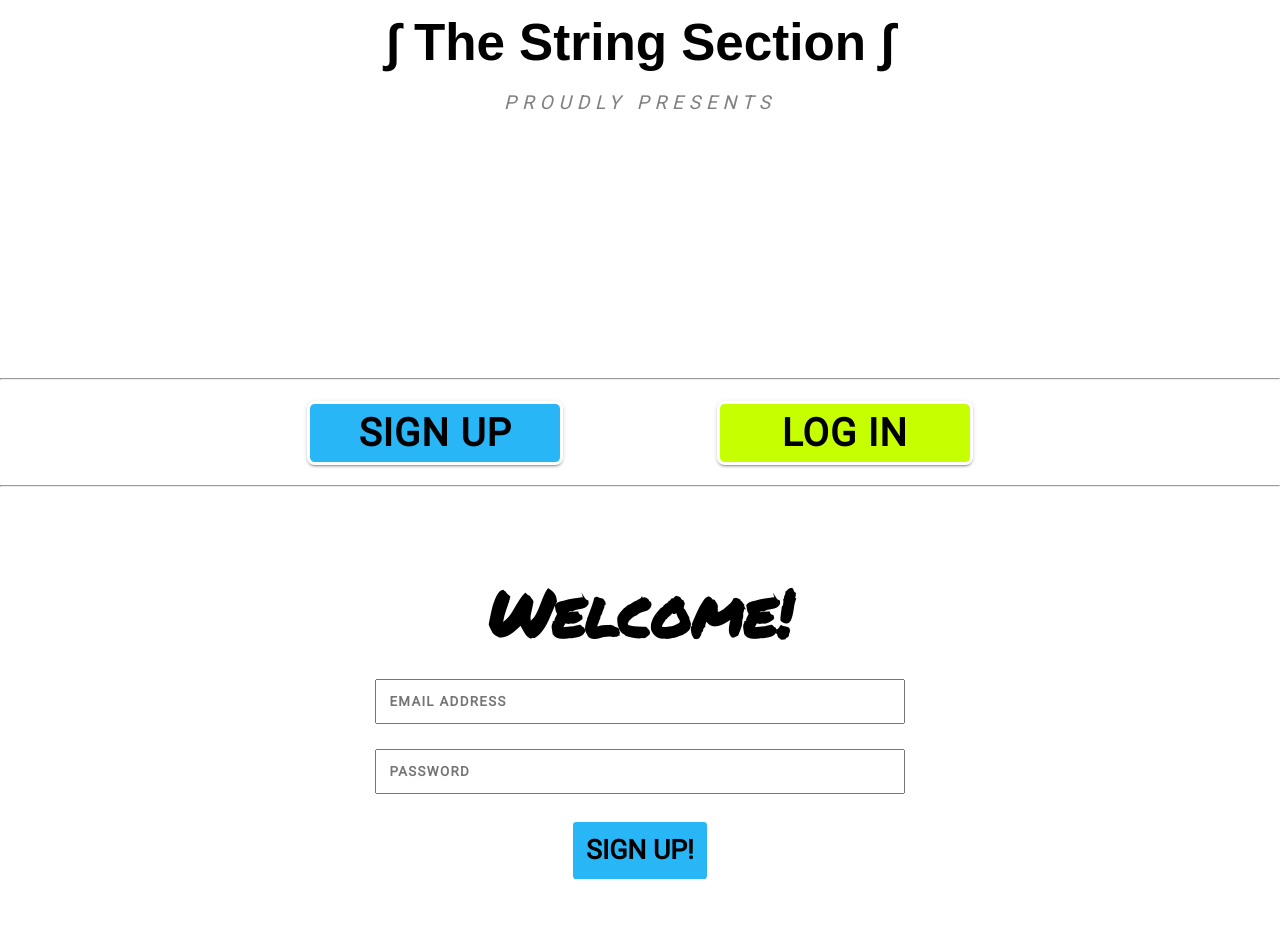
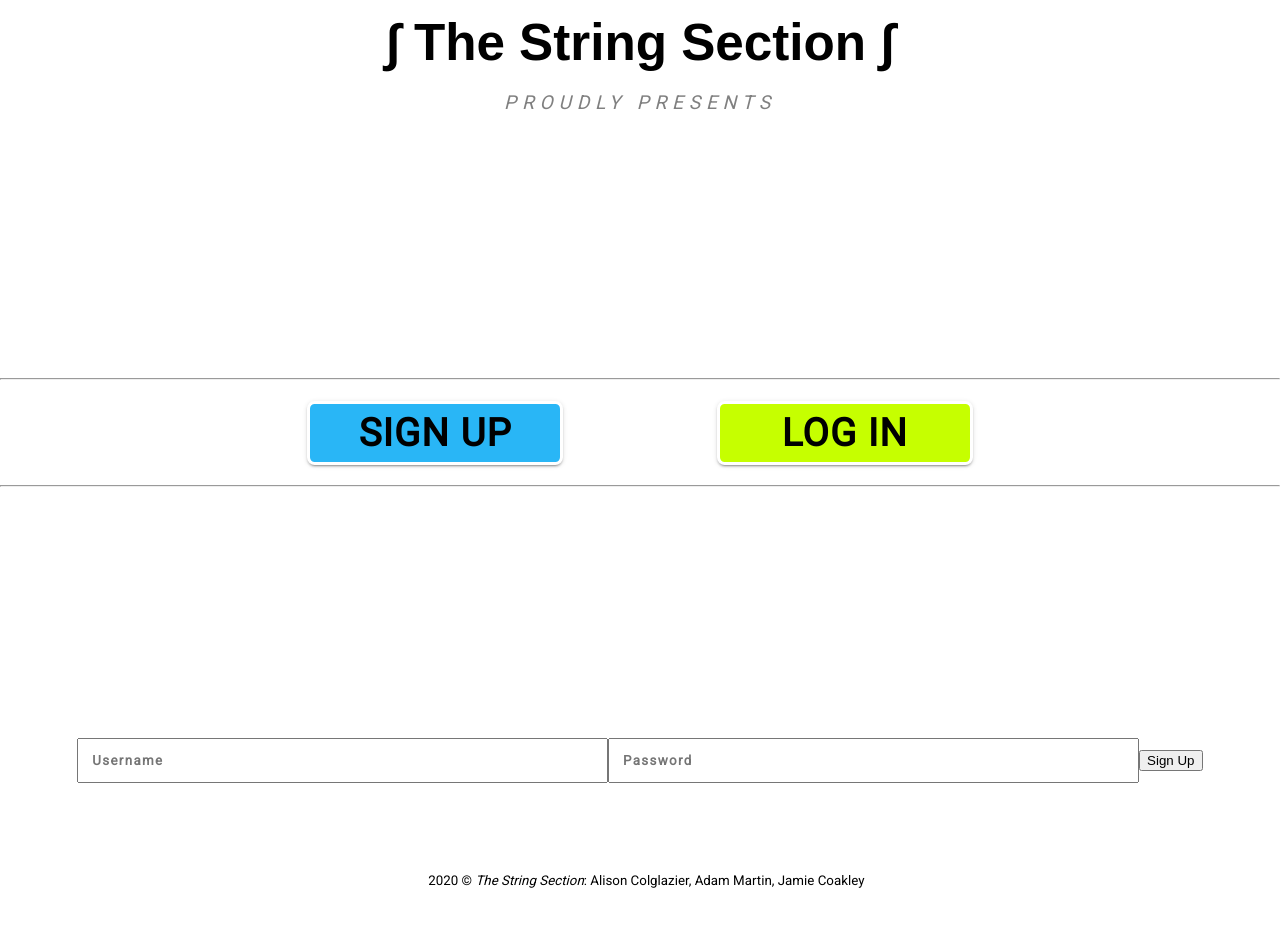
Before and after one commit to alicol/gn-client, a React (Create React App) app: page /UserSignup in a window 1280 px wide. Shown: the top 952 px of the page. After the commit the page ends 900 px from the top, so only its background shows below. Built offline with nearby package versions, Linux system fonts and the light colour scheme; a web font is replaced by a local one.

Commit message:
fixed bugs in login/signup, all working now

```diff
--- a/package.json
+++ b/package.json
@@ -8,8 +8,8 @@
     "@testing-library/react": "^9.5.0",
     "@testing-library/user-event": "^7.2.1",
     "@types/jest": "^24.9.1",
-    "@types/node": "^12.12.67",
-    "@types/react": "^16.9.52",
+    "@types/node": "^12.12.68",
+    "@types/react": "^16.9.53",
     "@types/react-dom": "^16.9.8",
     "@types/react-router-dom": "^5.1.6",
     "bootstrap": "^4.5.3",
--- a/src/App.tsx
+++ b/src/App.tsx
@@ -67,8 +67,6 @@ const protectedViews = () => {return (sessionToken === localStorage.getItem('tok
     <MuiThemeProvider theme={theme}>
     <div className="App">
 
-
-    {/* <Sidebar updateToken={updateToken} token={sessionToken} clearToken={clearToken}/> */}
       {protectedViews()}
 
     </div>
--- a/src/Auth/Auth.tsx
+++ b/src/Auth/Auth.tsx
@@ -45,8 +45,8 @@ const Auth: React.SFC<AuthProps> = (props: AuthProps) => {
             <Router>
                 <div>
                     <hr />
-                    <Link to="/UserSignup" style={{ textDecoration: 'none' }}><Button variant="contained" color="primary" size="large" className={classes.root}>Sign Up</Button></Link>
-                    <Link to="/UserLogin" style={{ textDecoration: 'none' }}><Button variant="contained" color="secondary" size="large" className={classes.root}>Log In</Button></Link>
+                   <Link to="/UserSignup" style={{ textDecoration: 'none' }}> <Button variant="contained" color="primary" size="large" className={classes.root}>Sign Up </Button></Link>
+                   <Link to="/UserLogin" style={{ textDecoration: 'none' }}><Button variant="contained" color="secondary" size="large" className={classes.root}>Log In</Button></Link>
 
                     <hr />
                     <Switch>
--- a/src/Auth/UserLogin.tsx
+++ b/src/Auth/UserLogin.tsx
@@ -25,7 +25,7 @@ class UserLogin extends React.Component<UserLoginProps, UserLoginState> {
         fetch(url, requestOptions)
             .then(response => response.json())
             .then((data: LoginResponse) => {
-                console.log(data.sessionToken)
+                console.log(data.sessionToken);
                 this.props.updateToken(data.sessionToken);
                 localStorage.setItem("permission", data.permission)
             })
@@ -44,7 +44,7 @@ class UserLogin extends React.Component<UserLoginProps, UserLoginState> {
     render() {
         return (
             <div>
-                <form>
+                {/* <form> */}
                 <h4>Welcome Back!</h4>
                 <br />
                 <input onChange={(e) => this.setState({ username: e.target.value })} type="text" name="username" placeholder="EMAIL ADDRESS" id="username" />
@@ -52,7 +52,7 @@ class UserLogin extends React.Component<UserLoginProps, UserLoginState> {
                 <input onChange={(e) => this.setState({ password: e.target.value })} type="password" name="password" id="password" placeholder="PASSWORD" />
                 <br />
                 <button onClick={this.handleClick} className="submitLogIn">LOG IN!</button>
-                </form>
+                {/* </form> */}
             </div>
         );
     }
--- a/src/Auth/UserSignup.tsx
+++ b/src/Auth/UserSignup.tsx
@@ -1,6 +1,4 @@
 import * as React from 'react';
-import './auth.css'
-
 export interface UserSignupProps {
 updateToken: any
 }
@@ -11,7 +9,6 @@ export interface UserSignupState {
 }
 
 class UserSignup extends React.Component<UserSignupProps, UserSignupState> {
-
     constructor(props: UserSignupProps) {
         super(props);
         this.state = { username: "", password: "" };
@@ -26,27 +23,20 @@ class UserSignup extends React.Component<UserSignupProps, UserSignupState> {
 
         fetch(url, requestOptions)
             .then(response => response.json())
-            .then((data: SignUpResponse) => {
-                console.log(data.sessionToken)
-                this.props.updateToken(data.sessionToken)
-                localStorage.setItem("permission", data.permission)
-
+            .then((json: SignUpResponse) => {
+                console.log(json.sessionToken);
+                this.props.updateToken(json.sessionToken);
+                localStorage.setItem("permission", "basic")
             })
     }
     render() {
-        return (
-            <div>
-                <form>
-                <h4>Welcome!</h4>
-                <br />
-                <input onChange={(e) => this.setState({ username: e.target.value })} type="text" name="username" placeholder="EMAIL ADDRESS" id="username" />
-                <br />
-                <input onChange={(e) => this.setState({ password: e.target.value })} type="password" name="password" id="password" placeholder="PASSWORD" />
-                <br />
-                <button onClick={this.handleClick} className="submitSignUp">SIGN UP!</button>
-                </form>
-            </div>
-        );
+        return (<div>
+
+            <h1>Welcome!</h1>
+            <input onChange={(e) => this.setState({ username: e.target.value })} type="text" name="username" placeholder="Username" id="username" />
+            <input onChange={(e) => this.setState({ password: e.target.value })} type="password" name="password" id="password" placeholder="Password" />
+            <button onClick={this.handleClick}>Sign Up</button>
+        </div>);
     }
 }
 
@@ -65,5 +55,5 @@ export interface SignUpResponse {
     user: string;
     message: string;
     sessionToken: string;
-    permission: string;
+    permission: string
 }
--- a/src/Home/Sidebar.tsx
+++ b/src/Home/Sidebar.tsx
@@ -39,7 +39,6 @@ const Sidebar = (props:SidebarProps) => {
         <div>
 
             <h1>Trivia Night</h1>
-            <button onClick={(e) => props.clearToken()}>Clear Token</button>
       <Router>
         <div>
 
```
Also changed, not shown: 1 other file (tests, documents, lock files or other folders).
